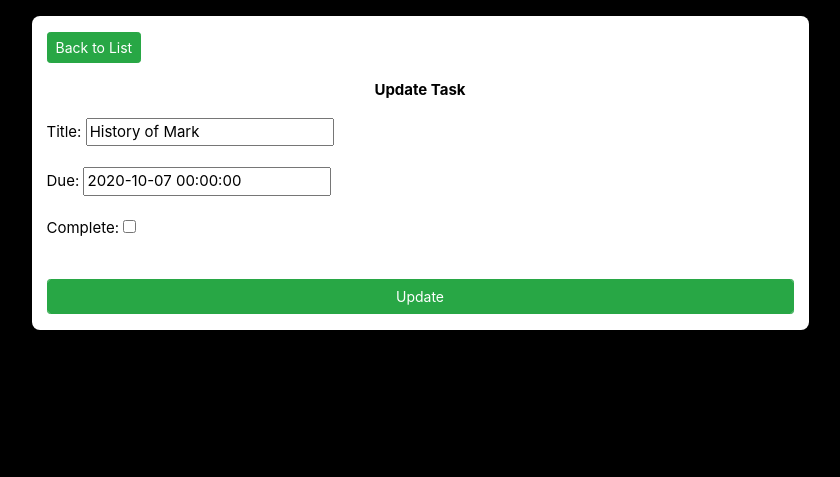
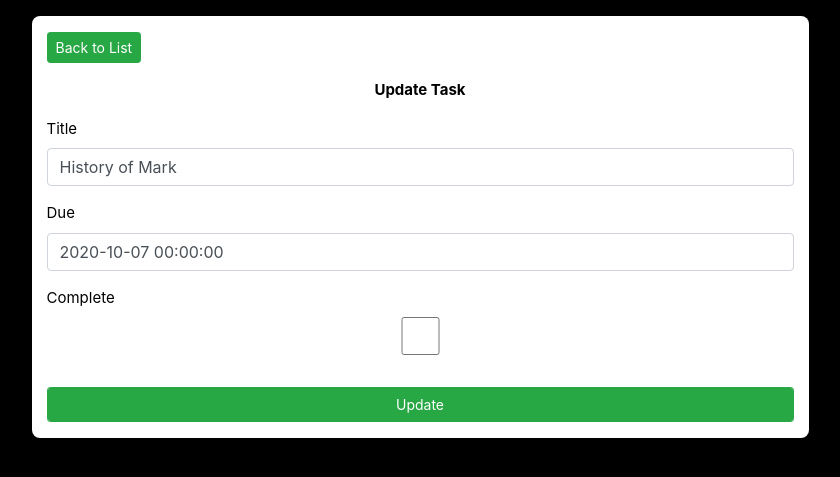
Before and after one commit to MarkChukwuebuka/Django-ToDo-App, a Django app: page /update_task/6/ in a window 1280 px wide. Shown: the top 477 px of the page, without its empty margins (220-1060 px from the left). Run offline with Django 3.2, Linux system fonts and the light colour scheme; data comes from the database, SQL or seed files in the repository; some libraries are stand-ins or nearby versions.

Commit message:
form fields

```diff
--- a/ToDo_App/settings.py
+++ b/ToDo_App/settings.py
@@ -32,6 +32,7 @@ ALLOWED_HOSTS = []
 
 INSTALLED_APPS = [
     'ToDo',
+    'widget_tweaks',
     'django.contrib.admin',
     'django.contrib.auth',
     'django.contrib.contenttypes',
--- a/templates/update_task.html
+++ b/templates/update_task.html
@@ -1,9 +1,10 @@
 {% extends 'base.html' %}
+{% load widget_tweaks %}
 {% load static %}
 
 {% block title %}
 
-  Confirm Delete?
+  Update Task
 
 {% endblock title %}
 
@@ -16,7 +17,16 @@
             <p class="text-center"><b>Update Task</b></p>
             <form method="POST" action="">
                 {% csrf_token %}
-                {{ form.as_p}}
+
+                <label for="title">Title</label>
+                {% render_field form.title class="form-control mb-3" %}
+
+                <label for="due">Due</label>
+                {% render_field form.due class="form-control mb-3" %}
+
+                <label for="complete">Complete</label>
+                {% render_field form.complete class="form-control mb-3" %}
+
                 <input class="btn btn-sm btn-success form-control mt-3" type="submit" value="Update" name="Update">
             </form>
 
```
Also changed, not shown: templates/list_task.html (+5 -2 lines).
